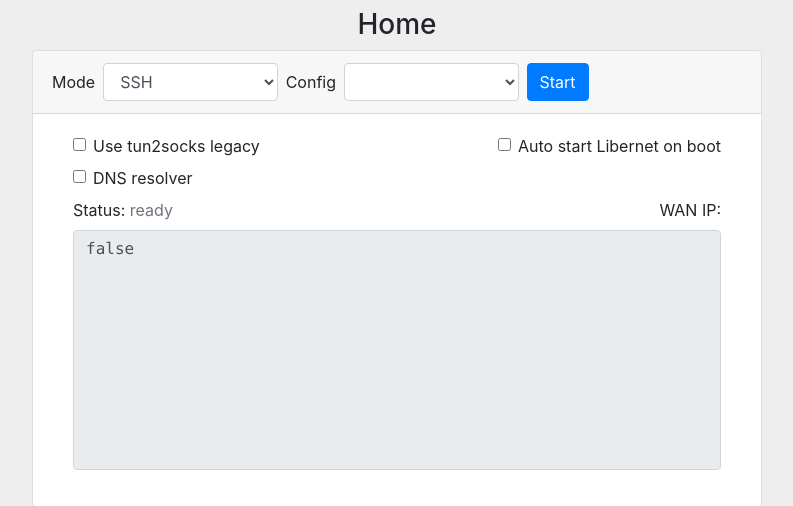
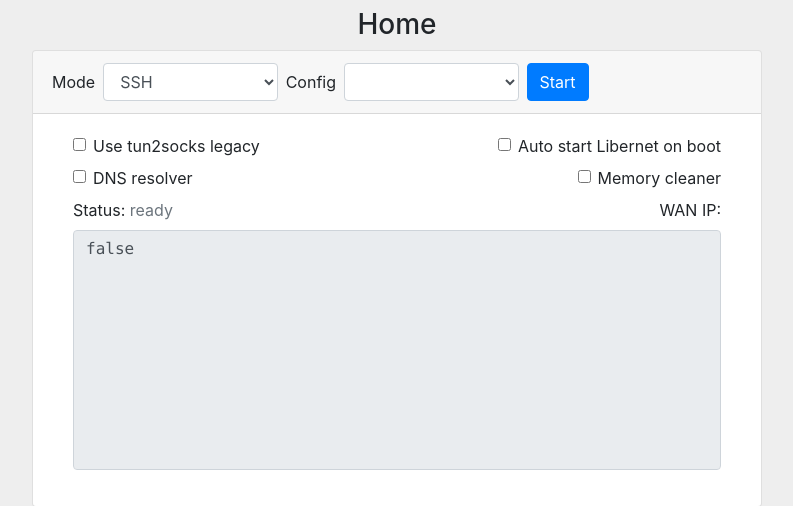
Before and after one commit to lutfailham96/libernet, a PHP site: page / in a window 1280 px wide. Shown: the part 56-562 px from the top of the page, without its empty margins (243-1036 px from the left). Run offline with PHP 8.4, Linux system fonts and the light colour scheme; the visitor is signed in with stand-in values (Sample User, id 1); lists and menus that the app fills with data are empty.

Commit message:
Add: memory cleaner

```diff
--- a/system/config.json
+++ b/system/config.json
@@ -35,6 +35,7 @@
     },
     "system": {
         "username": "admin",
-        "password": "libernet"
+        "password": "libernet",
+        "memory_cleaner": true
     }
 }
--- a/web/api.php
+++ b/web/api.php
@@ -328,6 +328,7 @@
                     $mode = $data['mode'];
                     $tun2socks_legacy = $data['tun2socks_legacy'];
                     $dns_resolver = $data['dns_resolver'];
+                    $memory_cleaner = $data['memory_cleaner'];
                     switch ($mode) {
                         // ssh
                         case 0:
@@ -378,6 +379,7 @@
                     $system_config->tunnel->mode = $mode;
                     $system_config->tun2socks->legacy = $tun2socks_legacy;
                     $system_config->tunnel->dns_resolver = $dns_resolver;
+                    $system_config->system->memory_cleaner = $memory_cleaner;
                     $system_config = json_encode($system_config, JSON_PRETTY_PRINT | JSON_UNESCAPED_SLASHES);
                     file_put_contents($libernet_dir.'/system/config.json', $system_config);
                     json_response('Configuration applied');
--- a/web/index.php
+++ b/web/index.php
@@ -61,6 +61,12 @@
                                             DNS resolver
                                         </label>
                                     </div>
+                                    <div class="form-check float-right">
+                                        <input class="form-check-input" type="checkbox" v-model="config.system.system.memory_cleaner" :disabled="status === true" id="memory-cleaner">
+                                        <label class="form-check-label" for="memory-cleaner">
+                                            Memory cleaner
+                                        </label>
+                                    </div>
                                 </div>
                                 <div class="col-12 row pb-2 pr-0">
                                     <div class="col-md-6">
--- a/web/js/index.js
+++ b/web/js/index.js
@@ -50,6 +50,9 @@ const app = new Vue({
                     },
                     tun2socks: {
                         legacy: false
+                    },
+                    system: {
+                        memory_cleaner: false
                     }
                 }
             }
@@ -150,7 +153,8 @@ const app = new Vue({
                         mode: this.config.mode,
                         profile: this.config.profile,
                         tun2socks_legacy: this.config.system.tun2socks.legacy,
-                        dns_resolver: this.config.system.tunnel.dns_resolver
+                        dns_resolver: this.config.system.tunnel.dns_resolver,
+                        memory_cleaner: this.config.system.system.memory_cleaner
                     }
                 }).then((res) => {
                     resolve(res)
```
Also changed, not shown: 2 other files.
